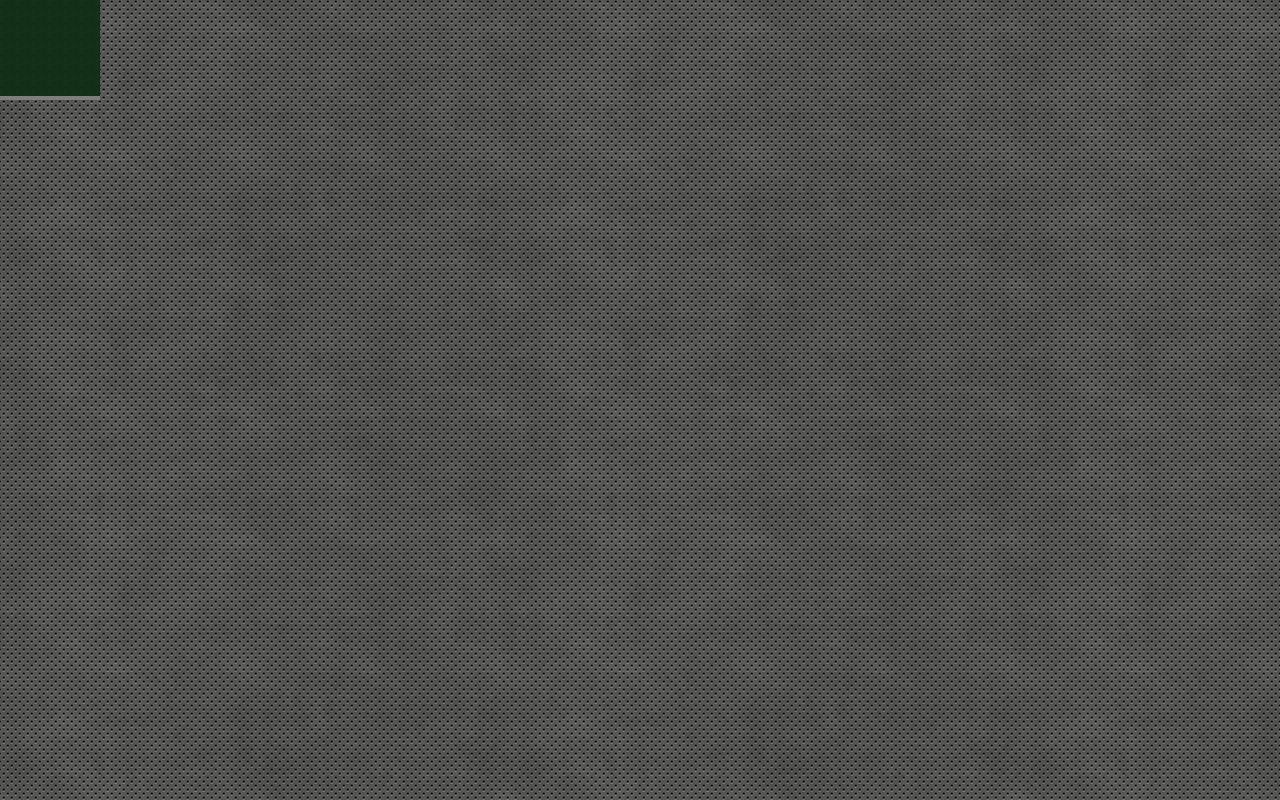
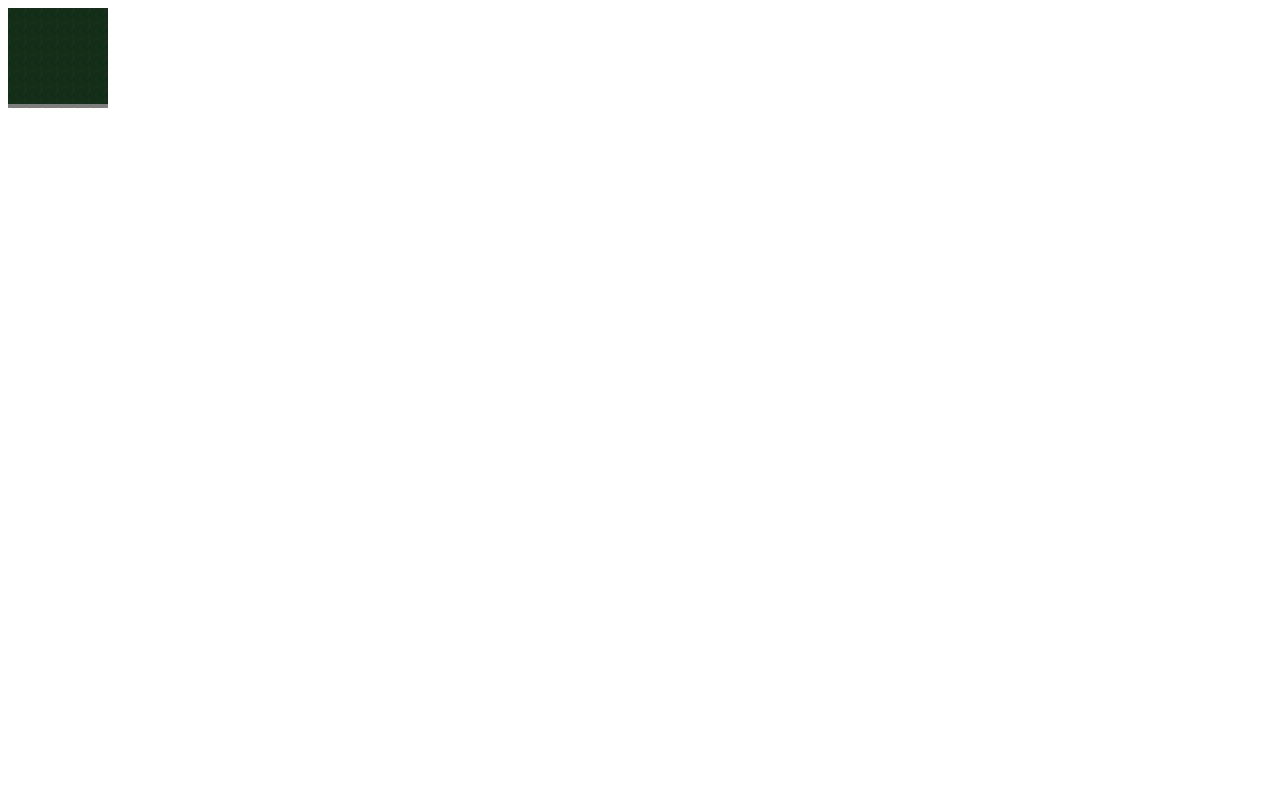
Before and after one commit to csummitt/JerichoTD, a plain HTML site: page game.html in a window 1280 px wide. Drawn offline with Linux system fonts and the light colour scheme.

Commit message:
Update game.html

```diff
--- a/game.html
+++ b/game.html
@@ -1,6 +1,6 @@
 <!DOCTYPE HTML>
 <html>
-	<link rel="stylesheet" type="text/css" media="all" href="resources/css/background.css" />
+	<!--<link rel="stylesheet" type="text/css" media="all" href="resources/css/background.css" /> -->
 	<head>
 		<meta ttp-equiv="Content-Type" content="text/html; charset=UTF-8">
 		<title>Jericho TD</title>
```
